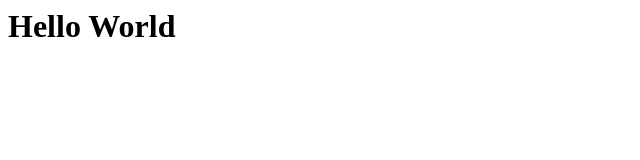
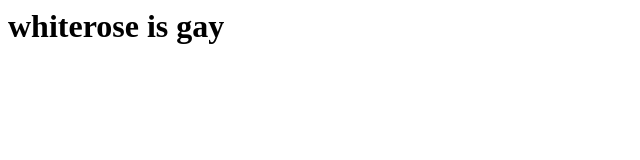
Before and after one commit to Pisces-crypto/Personal-Site, a plain HTML site: page index.html in a window 1280 px wide. Shown: the whole page, without its empty margins (0-640 px from the left). Drawn offline with Linux system fonts and the light colour scheme.

Commit message:
Update index.html

```diff
--- a/index.html
+++ b/index.html
@@ -1 +1 @@
-<h1>Hello World</h1>
+<h1>whiterose is gay</h1>
```
